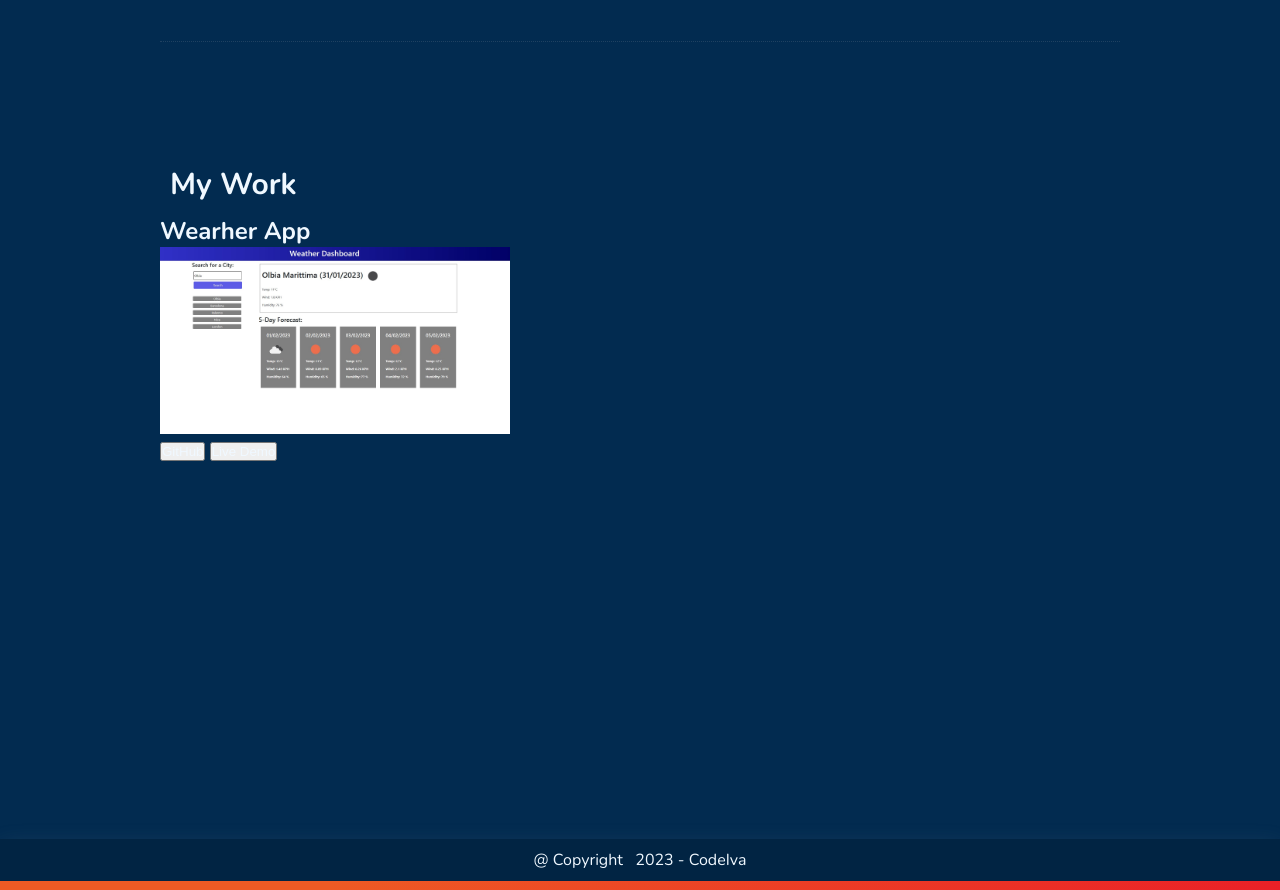
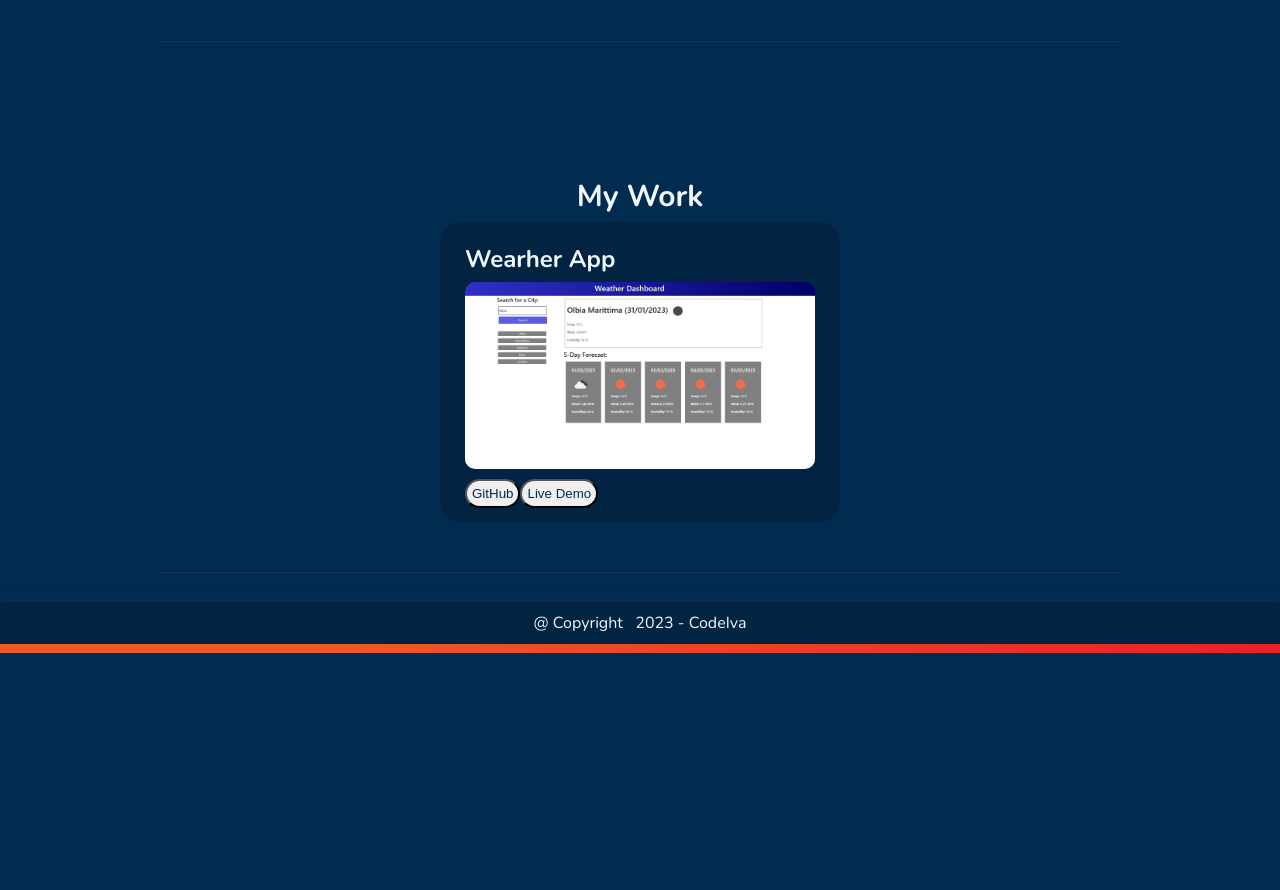
Before and after one commit to KodeIva/JS_Portfolio, a plain HTML site: page index.html in a window 1280 px wide. Shown: the part 1260-2150 px from the top of the page. After the commit the page ends 1913 px from the top, so only its background shows below. Drawn offline with nearby package versions, Linux system fonts and the light colour scheme.

Commit message:
Added styling to project-div

```diff
--- a/style.css
+++ b/style.css
@@ -284,6 +284,50 @@ i:hover {
   border-left: 2px solid aliceblue;
 }
 
+/* P R O J E C T S */
+#projects {
+  border-bottom: 1px dotted rgba(149, 157, 165, 0.2);
+  height: auto;
+  padding: 50px 0px;
+ /* background-color: rgb(16, 114, 81);*/
+  display: flex;
+  flex-direction: column;
+  justify-content: center;
+  align-items: center;
+  flex-wrap: wrap;
+  margin-bottom: 80px;
+  color: aliceblue;
+  line-height: 30px;
+}
+.projects-div {
+  width: 400px;
+  height: 300px;
+  border-radius: 20px;
+  display: flex;
+  justify-content: center;
+  align-items: center;
+  background-color: rgba(2, 33, 61, 0.7);
+}
+
+.projects-div img {
+  border-radius: 10px;
+}
+
+.projects-div h1 {
+  margin: 8px 0;
+}
+
+.project-btn {
+  display: flex;
+  justify-content: space-between]6;
+}
+
+.project-btn button {
+  border-radius: 15px;
+  color: rgb(2, 43, 80);
+  padding: 5px;
+}
+
 @media screen and (max-width: 800px) {
  #profile {
   height: auto;
```
